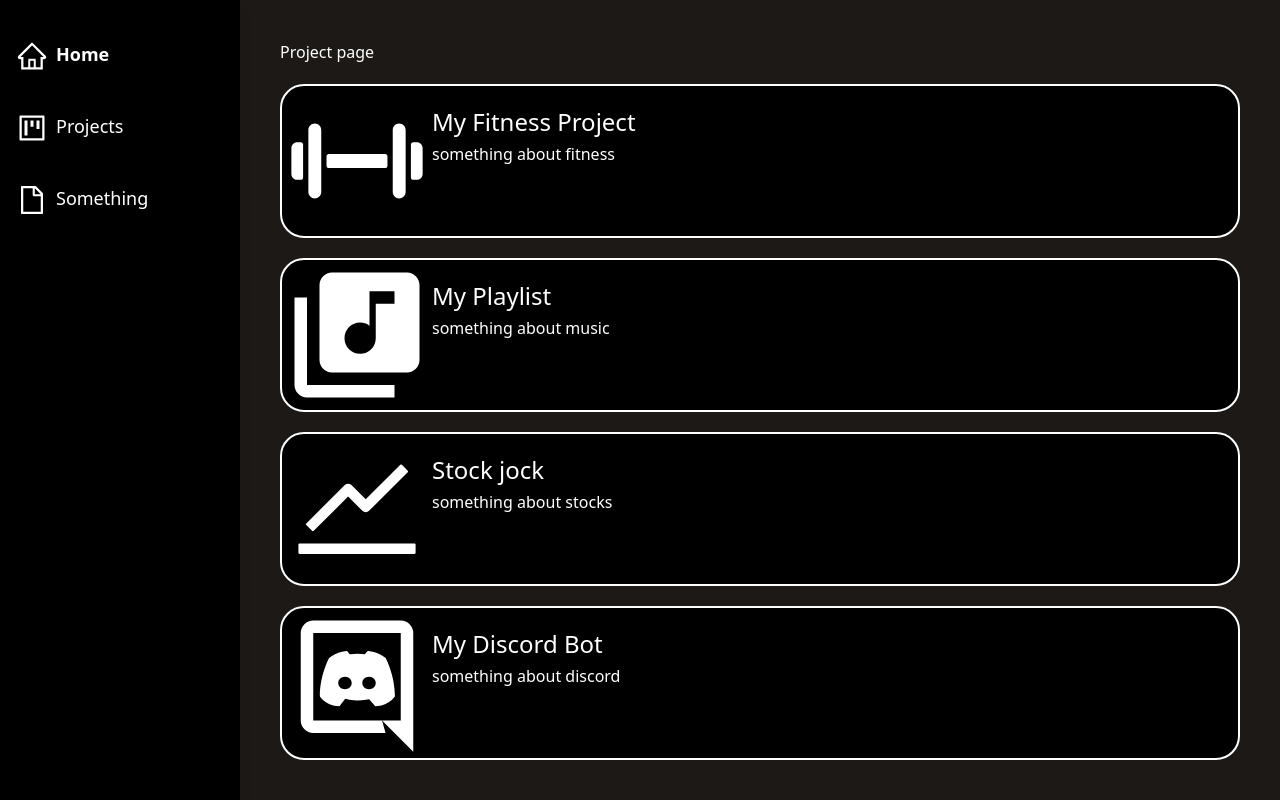
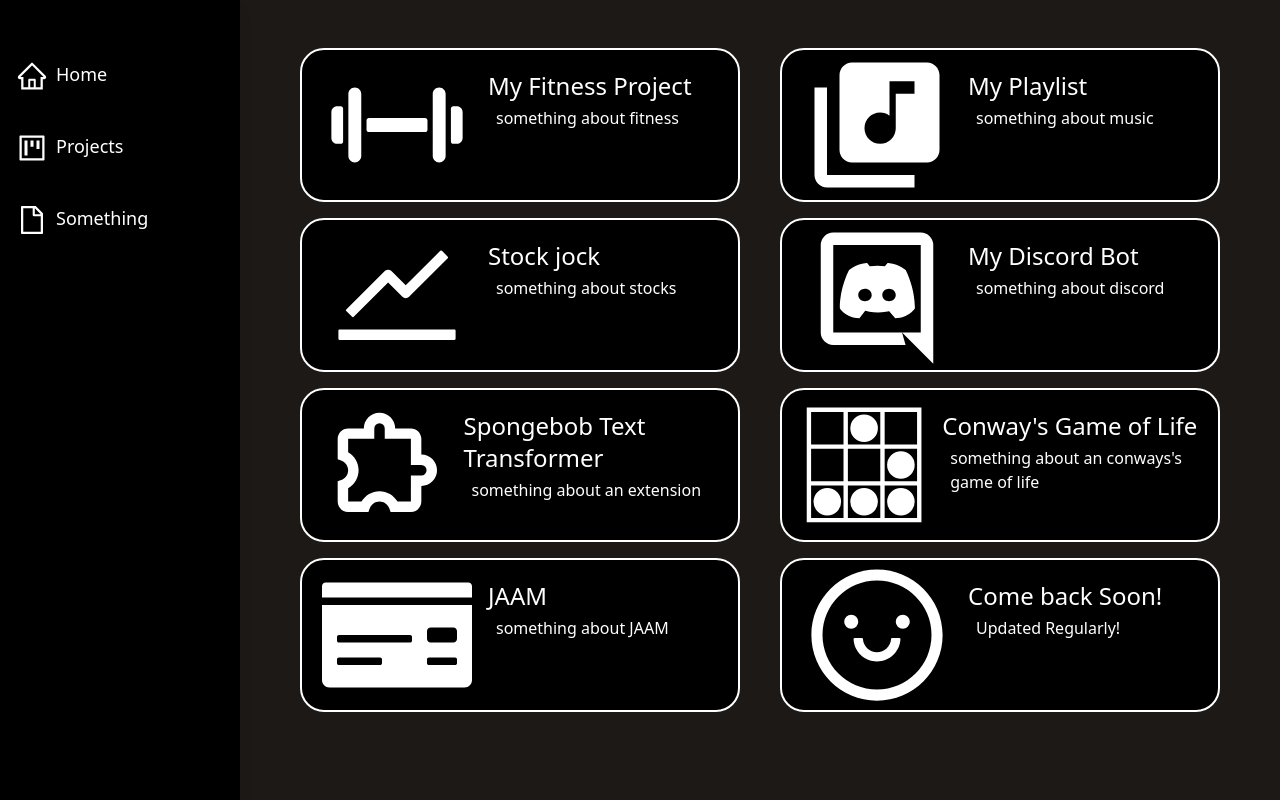
Before and after one commit to dudley2y/portfolio, a Next.js app: page /projects in a window 1280 px wide. Built offline with nearby package versions, Linux system fonts and the light colour scheme.

Commit message:
some progress

```diff
--- /dev/null
+++ b/components/HomeRedirectButton.js
@@ -0,0 +1,14 @@
+
+const HomeRedirectButton = ({Icon, text}) => {
+    return(
+        <div className = "redirect-button">
+            {Icon}
+            <div className = "redirect-text">
+                <p>{text}</p>
+            </div>
+
+        </div>
+    )
+}
+
+export default HomeRedirectButton;
--- a/components/Introduction.js
+++ b/components/Introduction.js
@@ -9,6 +9,7 @@ const Introduction = () => {
                     layout="fixed"
                     src="/profile.jpg"
                     alt="Picture of the author"
+                    priority = {true}
                     width={250}
                     height={250}
                 />
--- a/components/ProjectBoard.js
+++ b/components/ProjectBoard.js
@@ -1,3 +1,4 @@
+
 
 const ProjectBoard = ({display, name, description}) => {
     return(
@@ -5,7 +6,7 @@ const ProjectBoard = ({display, name, description}) => {
             {display}
             <div className = "project-board-text">
                 <p className = "text-2xl">{name}</p>
-                <p className = "pt-1 ">{description}</p>
+                <p className = "pt-1 pl-2">{description}</p>
             </div>
         </div>
     )
--- /dev/null
+++ b/components/RedirectButtons.js
@@ -0,0 +1,24 @@
+import HomeRedirectButton from "./HomeRedirectButton";
+import { AiOutlineProject, AiOutlineMail } from "react-icons/ai"
+import { GiTie, GiSkills } from "react-icons/gi"
+import { RiFilePaperLine } from "react-icons/ri"
+import { MdOutlineSchool} from "react-icons/md"
+
+
+const RedirectButtons = () => {
+    return(
+        <div>
+            <div className = "redirect-container">
+                <HomeRedirectButton Icon = {<AiOutlineProject size="64"/>} text = "Projects"/>
+                <HomeRedirectButton Icon = {<GiTie size = "64"/>} text = "Experience" />
+                <HomeRedirectButton Icon = {<GiSkills size = "64"/>}text = "Skills"/>
+            </div>
+            <div className = "redirect-container">
+                <HomeRedirectButton Icon = {<RiFilePaperLine size = "64"/>} text = "Resume"/>
+                <HomeRedirectButton Icon = {<MdOutlineSchool size = "64"/>} text = "Papers"/>
+                <HomeRedirectButton Icon = {<AiOutlineMail size = "64"/>} text = "Contact Me"/>
+            </div>
+        </div>
+    )
+}
+export default RedirectButtons;
--- a/pages/index.js
+++ b/pages/index.js
@@ -1,4 +1,5 @@
 import Introduction from "../components/Introduction";
+import RedirectButtons from "../components/RedirectButtons";
 import Welcome from "../components/Welcome";
 
 export default function Home() {
@@ -6,7 +7,7 @@ export default function Home() {
     <div className = "page">
       <Introduction/>
       <Welcome/>
-
+      <RedirectButtons/>
     </div>
 
   )
--- a/pages/projects.js
+++ b/pages/projects.js
@@ -1,18 +1,32 @@
 import ProjectBoard from "../components/ProjectBoard"
-import { AiOutlineStock} from "react-icons/ai"
+import { AiOutlineStock, AiOutlineSmile} from "react-icons/ai"
 import { IoIosFitness} from "react-icons/io"
 import { MdLibraryMusic} from "react-icons/md"
 import { RiDiscordLine } from 'react-icons/ri'
+import { BiExtension } from 'react-icons/bi'
+import { GiConwayLifeGlider} from 'react-icons/gi'
+import { FaMoneyCheck } from 'react-icons/fa'
 
 export default function Project() {
     return (
-      <div className = "page  ">
-        <h1>Project page</h1>
-          <ProjectBoard  display = {<IoIosFitness size = "150"/>} name = "My Fitness Project" description = "something about fitness"/>
-          <ProjectBoard  display = {<MdLibraryMusic size = "150"/>} name = "My Playlist" description = "something about music"/>
-          <ProjectBoard  display = {<AiOutlineStock size = "150"/>} name = "Stock jock" description = "something about stocks"/>
-          <ProjectBoard  display = {<RiDiscordLine size = "150"/>} name = "My Discord Bot" description = "something about discord"/>
+      <div className = "page">
+          <div className = "project-board-container">
+            <ProjectBoard  display = {<IoIosFitness size = "150"/>} name = "My Fitness Project" description = "something about fitness"/>
+            <ProjectBoard  display = {<MdLibraryMusic size = "150"/>} name = "My Playlist" description = "something about music"/>
+          </div>
+          <div className = "project-board-container">
+            <ProjectBoard  display = {<AiOutlineStock size = "150"/>} name = "Stock jock" description = "something about stocks"/>
+            <ProjectBoard  display = {<RiDiscordLine size = "150"/>} name = "My Discord Bot" description = "something about discord"/>
+          </div>
+          <div className = "project-board-container">
+            <ProjectBoard  display ={<BiExtension size = "150"/>} name = "Spongebob Text Transformer" description = "something about an extension"/>
+            <ProjectBoard  display ={<GiConwayLifeGlider size = "150"/>} name = "Conway's Game of Life" description = "something about an conways's game of life"/>
+          </div>
+          <div className = "project-board-container">
+            <ProjectBoard  display ={<FaMoneyCheck size = "150"/>} name = "JAAM" description = "something about JAAM"/>
+            <ProjectBoard  display ={<AiOutlineSmile size = "150"/>} name = "Come back Soon!" description = "Updated Regularly!"/>
+
+          </div>
       </div>
-
     )
   }
--- a/styles/globals.css
+++ b/styles/globals.css
@@ -9,11 +9,11 @@
     }
 
     .sidebar{
-        @apply fixed top-0 left-0 h-screen w-60 m-0 flex flex-col  bg-black text-white shadow-lg;
+        @apply fixed top-0 left-0 h-screen w-60 mt-0 pt-5 flex flex-col  bg-black text-white shadow-lg;
     }
 
     .sidebar-icon {
-        @apply relative flex pl-4 pt-10 text-white hover:font-bold;
+        @apply relative flex pl-4 pt-10 text-white hover:font-bold hover:text-green-400;
     }
 
     .sidebar-text {
@@ -44,11 +44,30 @@
         @apply text-3xl mt-5
     }
 
+    .project-board-container{
+        @apply flex;
+    }
+
     .project-board {
-        @apply flex border-solid border-2 border-white rounded-3xl my-5 bg-black fill-orange-400;
+        @apply flex border-solid border-2 border-white rounded-3xl  bg-black my-2 w-1/2 mx-5 pl-5 hover:bg-green-800;
     }
 
     .project-board-text{
-        @apply pt-5;
+        @apply pt-5 pl-4;
     }
+
+    .redirect-container{
+        @apply flex mt-5;
+    }
+
+    .redirect-button{
+        @apply flex w-1/4 my-5 mr-10  border-solid border-2 border-white rounded-xl;
+    }
+
+    .redirect-text{
+        @apply px-3 text-xl align-middle;
+    }
+
+
+
 }
```
